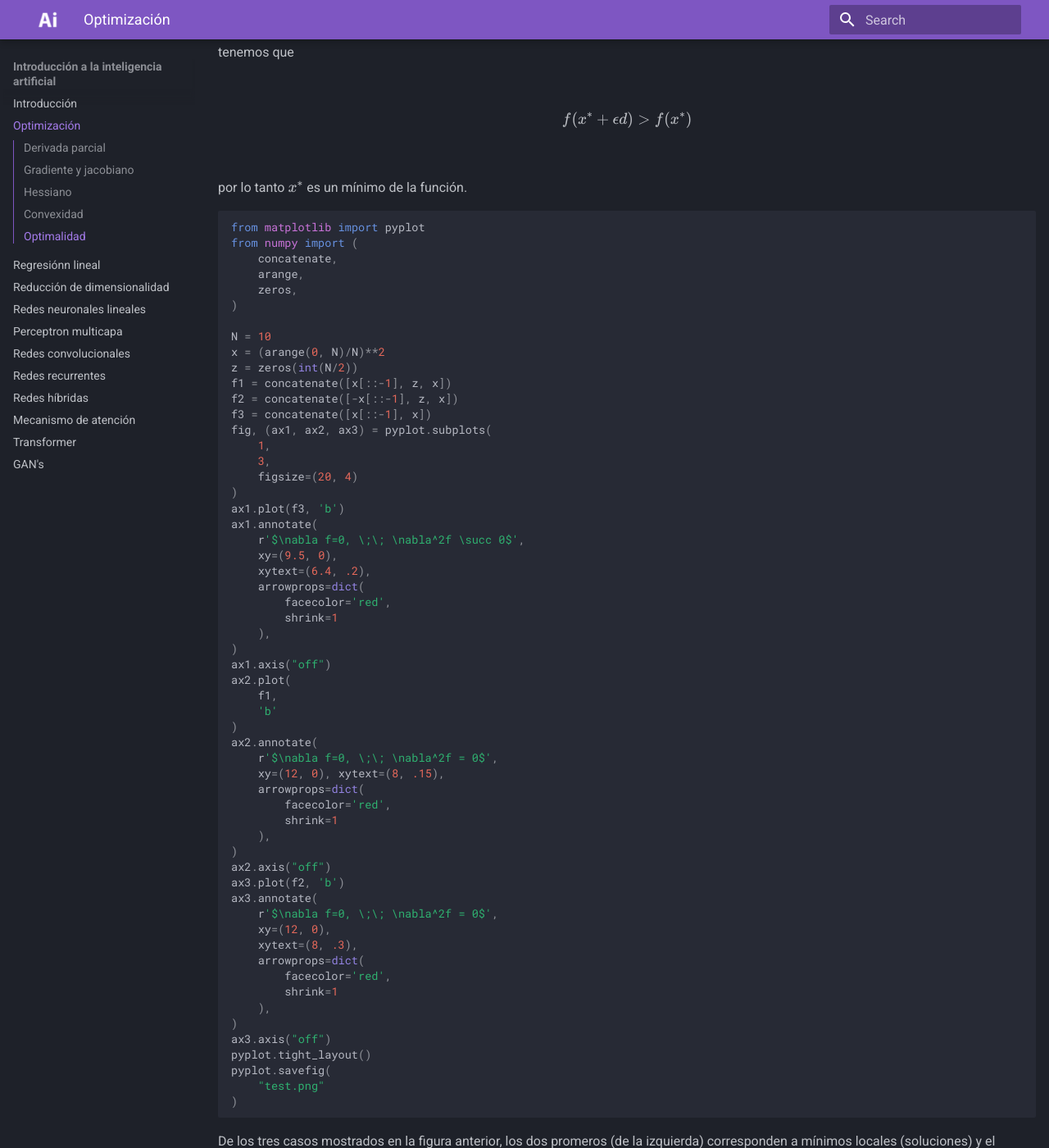
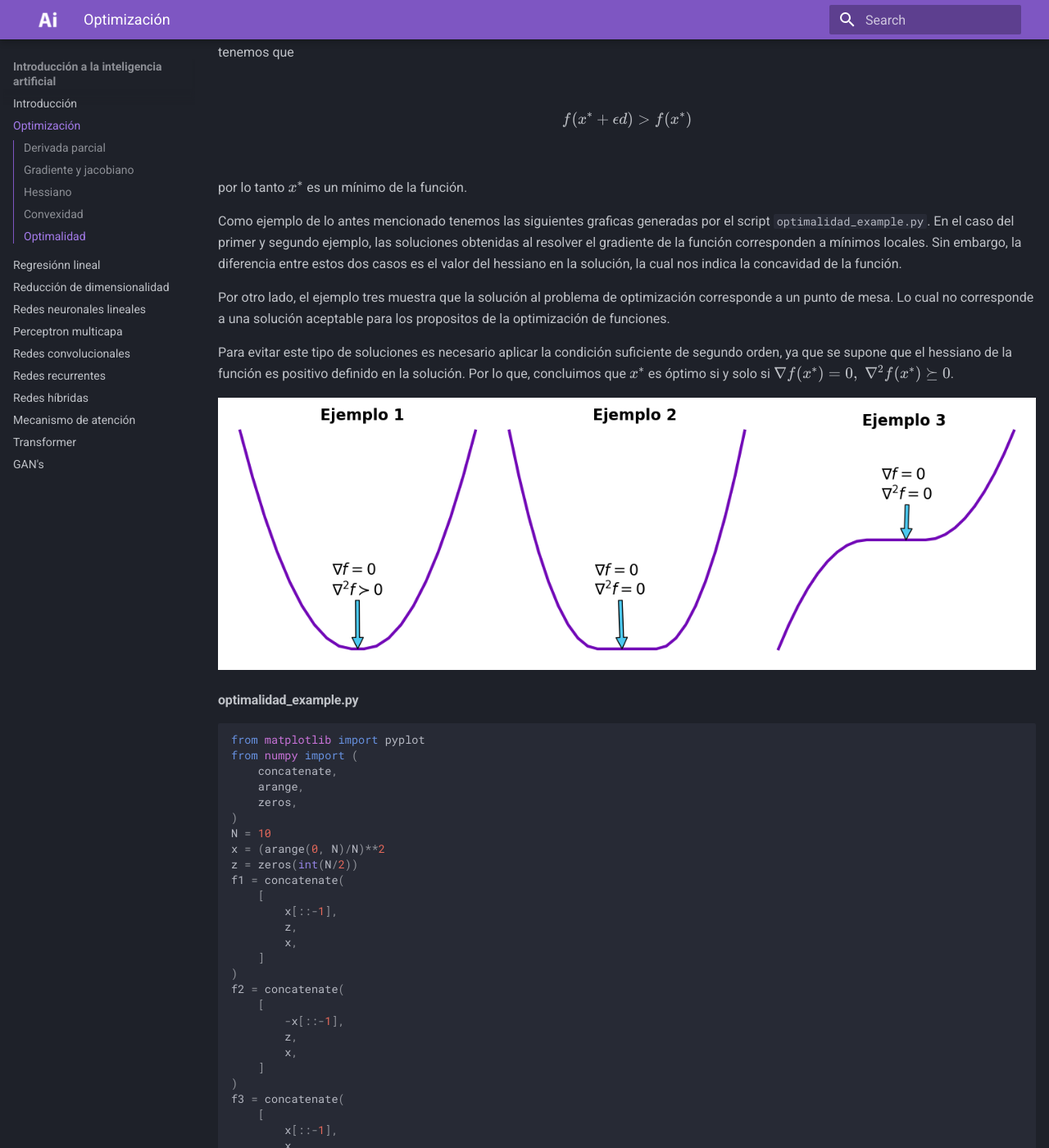
Before and after one commit to giovannilopez9808/NotasTallerIntroduccionIA, an MkDocs documentation site: the page built from docs/optimization.md, in a window 1280 px wide and 1400 px high, scrolled down 6010 px. Shown: the whole window at 82% size. Built offline with MkDocs 1.6.1 and Material for MkDocs 9.7.7, drawn with Linux system fonts in a browser that asks for light colours; some of the changed text lies outside the part shown.

Commit message:
Finish optimization document

````diff
--- a/docs/optimization.md
+++ b/docs/optimization.md
@@ -250,6 +250,15 @@ $$
 
 por lo tanto $x^*$ es un mínimo de la función.
 
+Como ejemplo de lo antes mencionado tenemos las siguientes graficas generadas por el script `optimalidad_example.py`. En el caso del primer y segundo ejemplo, las soluciones obtenidas al resolver el gradiente de la función corresponden a mínimos locales. Sin embargo, la diferencia entre estos dos casos es el valor del hessiano en la solución, la cual nos indica la concavidad de la función.
+
+Por otro lado, el ejemplo tres muestra que la solución al problema de optimización corresponde a un punto de mesa. Lo cual no corresponde a una solución aceptable para los propositos de la optimización de funciones.
+
+Para evitar este tipo de soluciones es necesario aplicar la condición suficiente de segundo orden, ya que se supone que el hessiano de la función es positivo definido en la solución. Por lo que, concluimos que $x^*$ es óptimo si y solo si $\nabla f(x^*)=0, \; \nabla^2 f(x^*) \succeq 0$.
+
+![optimalidad example](./graphics/optimalidad_example.png "Optimalidad example")
+
+#### optimalidad_example.py
 
 ``` python
 from matplotlib import pyplot
@@ -258,53 +267,100 @@ from numpy import (
     arange,
     zeros,
 )
-
 N = 10
 x = (arange(0, N)/N)**2
 z = zeros(int(N/2))
-f1 = concatenate([x[::-1], z, x])
-f2 = concatenate([-x[::-1], z, x])
-f3 = concatenate([x[::-1], x])
+f1 = concatenate(
+    [
+        x[::-1],
+        z,
+        x,
+    ]
+)
+f2 = concatenate(
+    [
+        -x[::-1],
+        z,
+        x,
+    ]
+)
+f3 = concatenate(
+    [
+        x[::-1],
+        x,
+    ]
+)
 fig, (ax1, ax2, ax3) = pyplot.subplots(
     1,
     3,
-    figsize=(20, 4)
+    figsize=(12, 4)
 )
-ax1.plot(f3, 'b')
+ax1.plot(
+    f3,
+    color="#7209b7",
+    lw=3,
+)
 ax1.annotate(
-    r'$\nabla f=0, \;\; \nabla^2f \succ 0$',
+    '$\\nabla f=0$\n$\\nabla^2f \\succ 0$',
     xy=(9.5, 0),
-    xytext=(6.4, .2),
+    xytext=(7.4, .2),
+    fontsize=16,
     arrowprops=dict(
-        facecolor='red',
+        facecolor='#4cc9f0',
         shrink=1
     ),
 )
-ax1.axis("off")
+ax1.axis(
+    "off"
+)
 ax2.plot(
     f1,
-    'b'
+    color="#7209b7",
+    lw=3,
 )
 ax2.annotate(
-    r'$\nabla f=0, \;\; \nabla^2f = 0$',
-    xy=(12, 0), xytext=(8, .15),
+    '$\\nabla f=0$\n$\\nabla^2 f = 0$',
+    xy=(
+        11.5,
+        0
+    ),
+    xytext=(
+        8.7,
+        0.2
+    ),
+    fontsize=16,
     arrowprops=dict(
-        facecolor='red',
+        facecolor='#4cc9f0',
+        shrink=1,
+    ),
+)
+ax2.axis(
+    "off"
+)
+ax3.plot(
+    f2,
+    color="#7209b7",
+    lw=3,
+)
+ax3.annotate(
+    '$\\nabla f=0$\n$\\nabla^2f = 0$',
+    xy=(
+        13,
+        0
+    ),
+    xytext=(
+        10.5,
+        .3
+    ),
+    fontsize=16,
+    arrowprops=dict(
+        facecolor='#4cc9f0',
         shrink=1
     ),
 )
-ax2.axis("off")
-ax3.plot(f2, 'b')
-ax3.annotate(
-    r'$\nabla f=0, \;\; \nabla^2f = 0$',
-    xy=(12, 0),
-    xytext=(8, .3),
-    arrowprops=dict(
-        facecolor='red',
-        shrink=1
-    ),
+ax3.axis(
+    "off"
 )
-ax3.axis("off")
 pyplot.tight_layout()
 pyplot.savefig(
     "test.png"
````
Also changed, not shown: docs/index.md (+1 -1 lines), docs/graphics/optimalidad_example.png (added).
